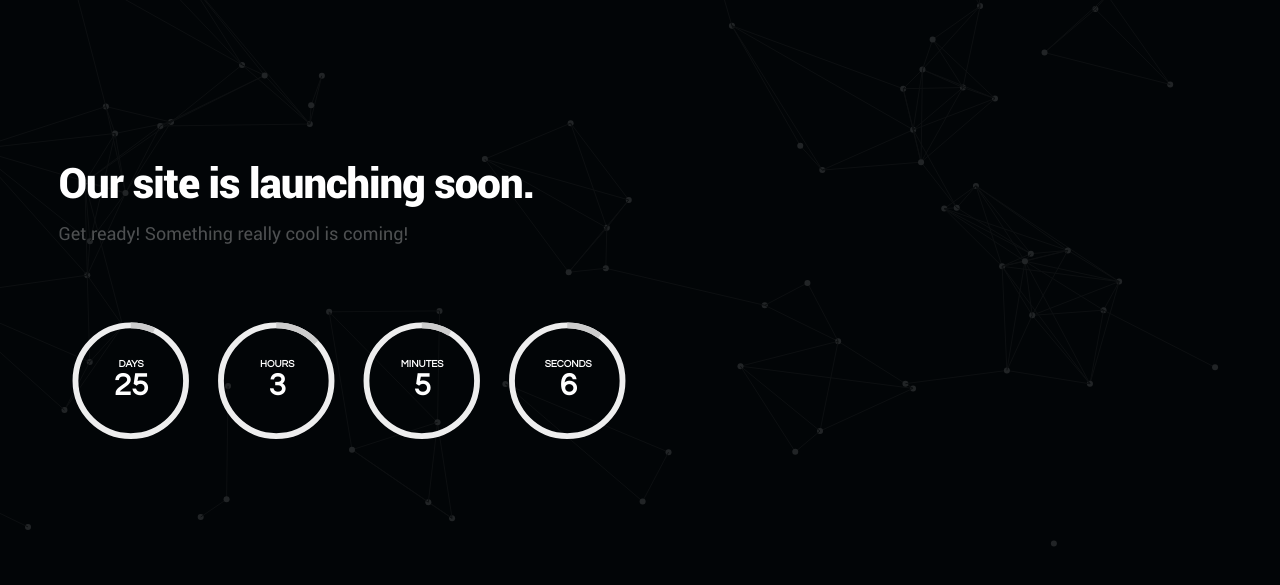
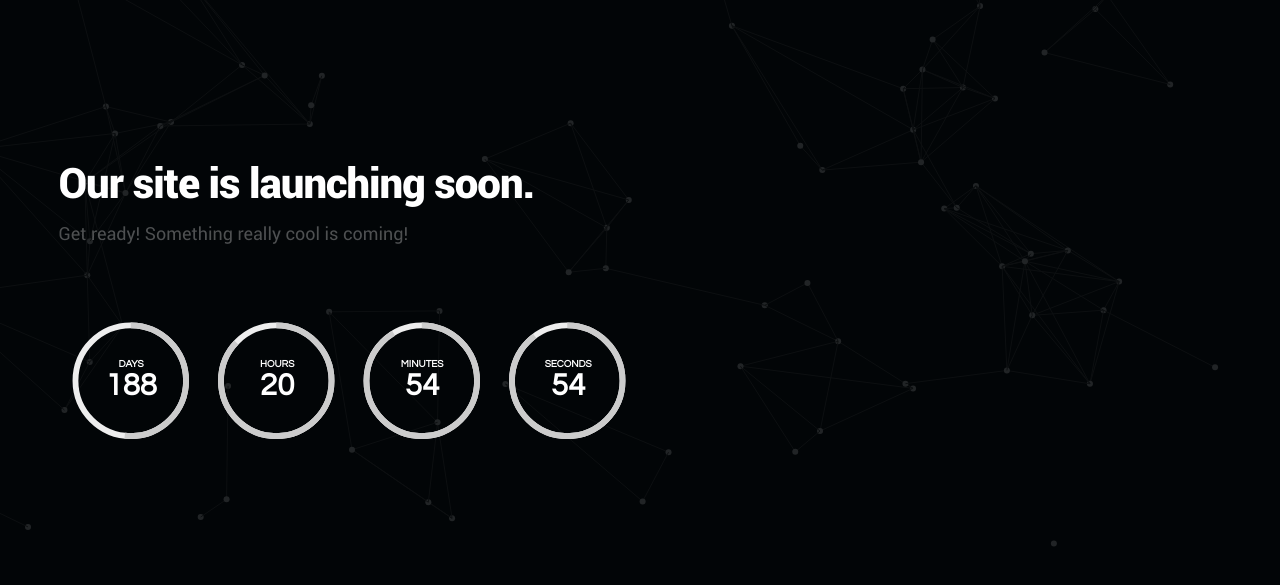
Before and after one commit to bsharpband/bsharpband, a plain HTML site: page index.html in a window 1280 px wide. Shown: the part 165-750 px from the top of the page. Drawn offline with Linux system fonts and the light colour scheme; animation ran at ten frames a second.

Commit message:
Update index.html

```diff
--- a/index.html
+++ b/index.html
@@ -71,7 +71,7 @@
 							Get ready! Something really cool is coming!
 				  			</p>
 				  			<br>
-				  			<div id="DateCountdown" data-date="2020-05-29 20:00:00"></div>
+				  			<div id="DateCountdown" data-date="2020-12-29 20:00:00"></div>
 
 			  			</div>
 			   	</div> <!-- /twelve -->
```
